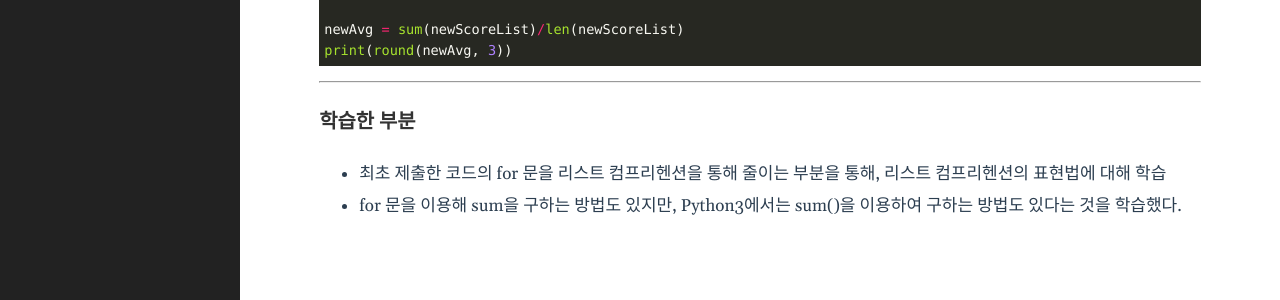
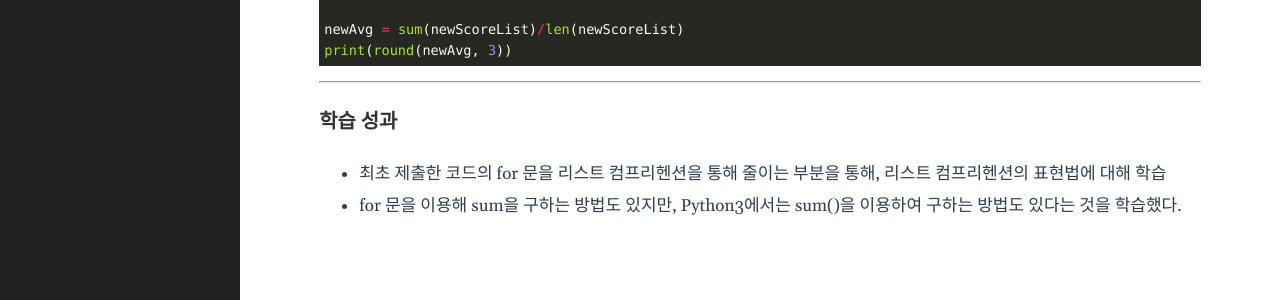
Before and after one commit to YujunWON/yujunwon.github.io, a Jekyll site: the page built from _posts/2022-11-26-boj-1546.md, in a window 1280 px wide. Shown: the part 1339-1639 px from the top of the page. Built offline with Jekyll 4.4.1, drawn with Linux system fonts in a browser that asks for light colours.

Commit message:
Update 2022-11-26-boj-1546.md

````diff
--- a/_posts/2022-11-26-boj-1546.md
+++ b/_posts/2022-11-26-boj-1546.md
@@ -57,6 +57,6 @@ print(round(newAvg, 3))
 ```
 
 ---
-### 학습한 부분
+### 학습 성과
 - 최초 제출한 코드의 for 문을 리스트 컴프리헨션을 통해 줄이는 부분을 통해, 리스트 컴프리헨션의 표현법에 대해 학습
 - for 문을 이용해 sum을 구하는 방법도 있지만, Python3에서는 sum()을 이용하여 구하는 방법도 있다는 것을 학습했다.
````
